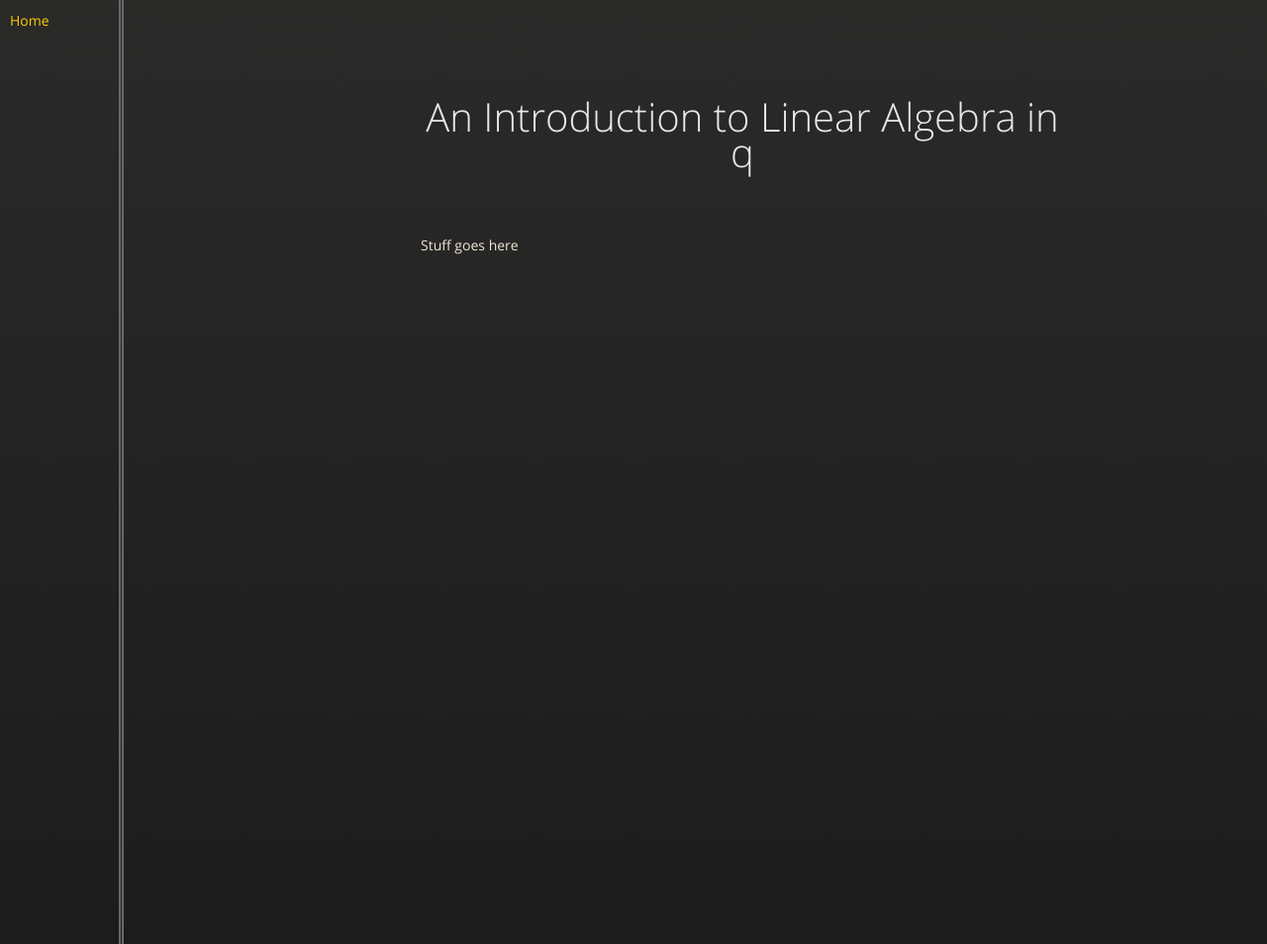
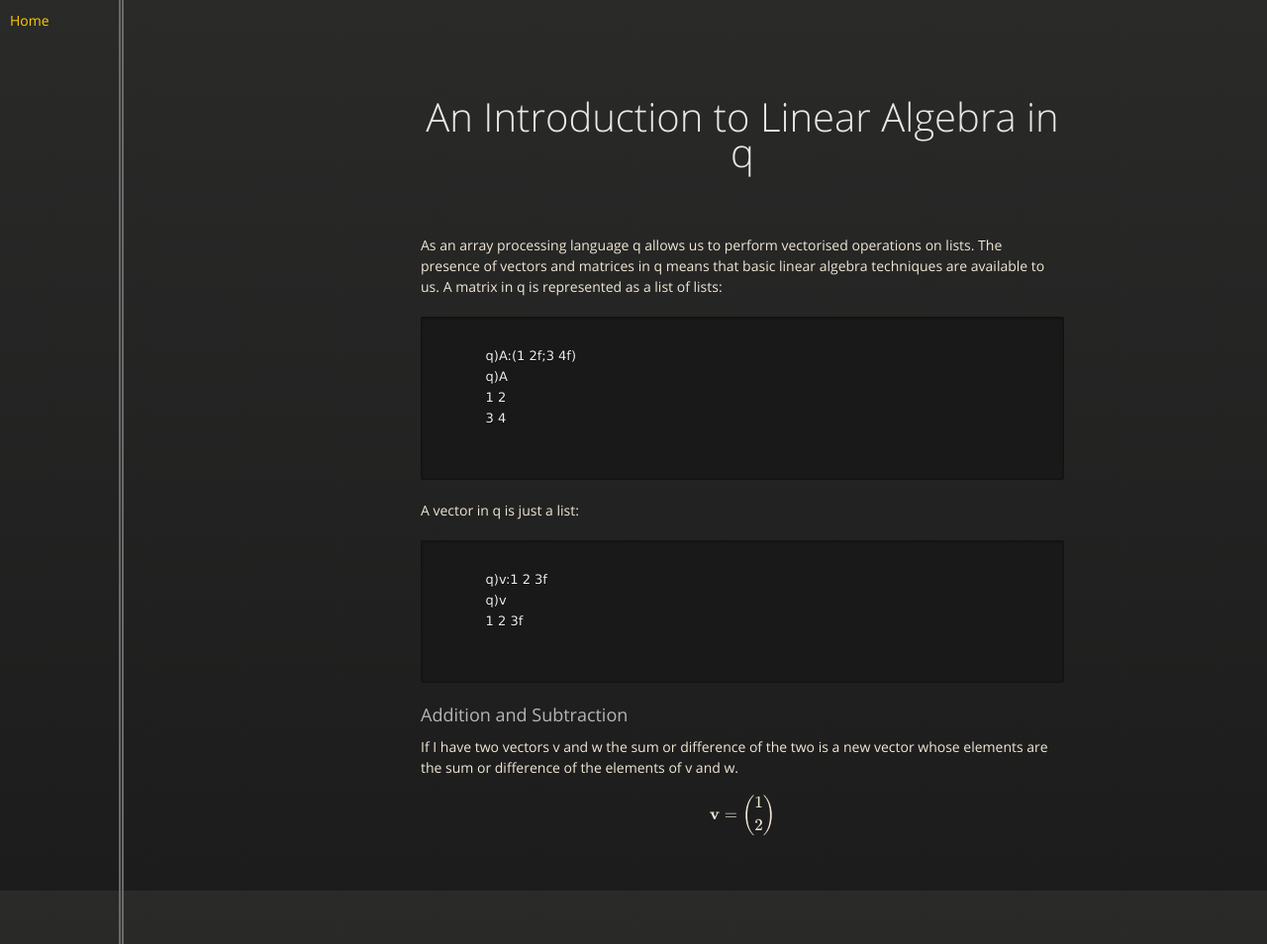
Before and after one commit to jpneill/jpneill.github.io, a Jekyll site: the page posts/Lin_Alg_q.html, which Jekyll copies as it is, in a window 1280 px wide and 954 px high. Shown: the whole window at 99% size. Built offline with Jekyll 4.4.1, drawn with Linux system fonts in a browser that asks for light colours; nearby versions of some CDN libraries; formulas are drawn with MathJax 3.

Commit message:
Added initial lin alg stuff

```diff
--- a/posts/Lin_Alg_q.html
+++ b/posts/Lin_Alg_q.html
@@ -48,7 +48,25 @@
         <div id="title">
           <h1>An Introduction to Linear Algebra in q</h1>
         </div>
-        <p>Stuff goes here</p>
+        <p>As an array processing language q allows us to perform vectorised operations on lists. The presence of vectors and matrices in q means that basic linear algebra techniques are available to us. A matrix in q is represented as a list of lists:</p>
+        <pre>
+          <code>
+            q)A:(1 2f;3 4f)
+            q)A
+            1 2
+            3 4
+          </code>
+        </pre>
+        <p>A vector in q is just a list:</p>
+        <pre>
+          <code>
+            q)v:1 2 3f
+            q)v
+            1 2 3f
+          </code>
+        </pre>
+        <h3>Addition and Subtraction</h3>
+        <p>If I have two vectors v and w the sum or difference of the two is a new vector whose elements are the sum or difference of the elements of v and w.$$\mathbf{v}=\begin{pmatrix}1 \\ 2\end{pmatrix}$$</p>
       </section>
     </div>
 
```
